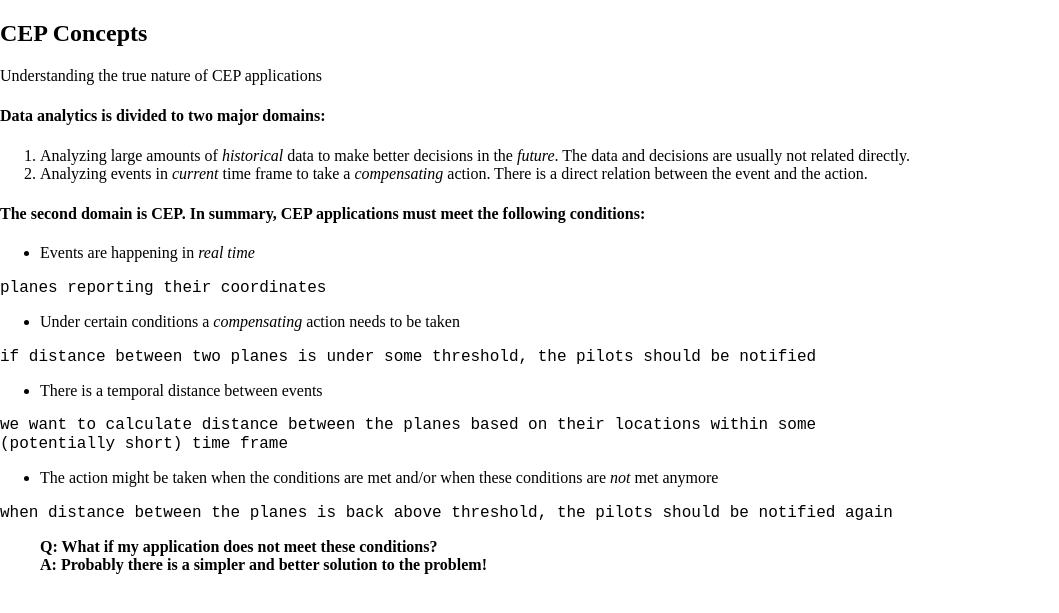
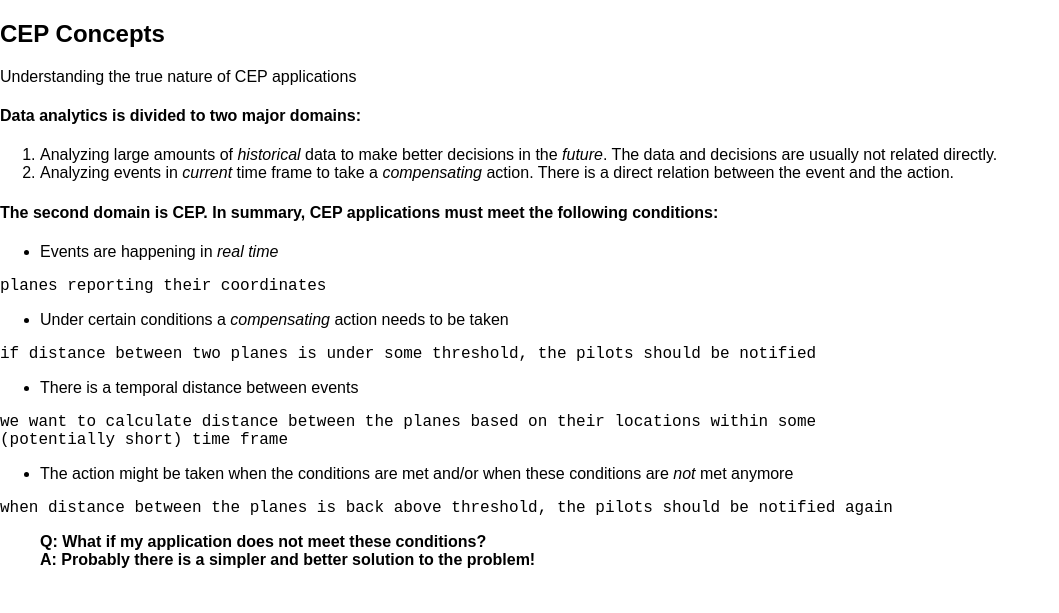
Before and after one commit to TrigerSoft/streamx, a Jekyll site: the page built from learn/cep.md, in a window 1280 px wide. Shown: the top 613 px of the page, without its empty margins (0-1059 px from the left). Built offline with Jekyll 4.4.1, drawn with Linux system fonts in a browser that asks for light colours; nearby versions of some CDN libraries; library files that are not in the unit come from our copies; Markdown is read by kramdown in place of the engine named in the settings.

Commit message:
Update default.html

```diff
--- a/_layouts/default.html
+++ b/_layouts/default.html
@@ -7,7 +7,7 @@
 
         <meta name="description" content="{{site.description}}"/>
         <meta name="viewport" content="width=device-width, initial-scale=1">
-        <link rel="stylesheet" type="text/css" href="stylesheets/normalize.css" media="screen">
+        <link rel="stylesheet" type="text/css" href="{{site.baseurl}}/stylesheets/normalize.css" media="screen">
         <link href='https://fonts.googleapis.com/css?family=Open+Sans:400,700' rel='stylesheet' type='text/css'>
         <link rel="stylesheet" type="text/css" href="stylesheets/stylesheet.css" media="screen">
         <link rel="stylesheet" type="text/css" href="stylesheets/github-light.css" media="screen">
```
